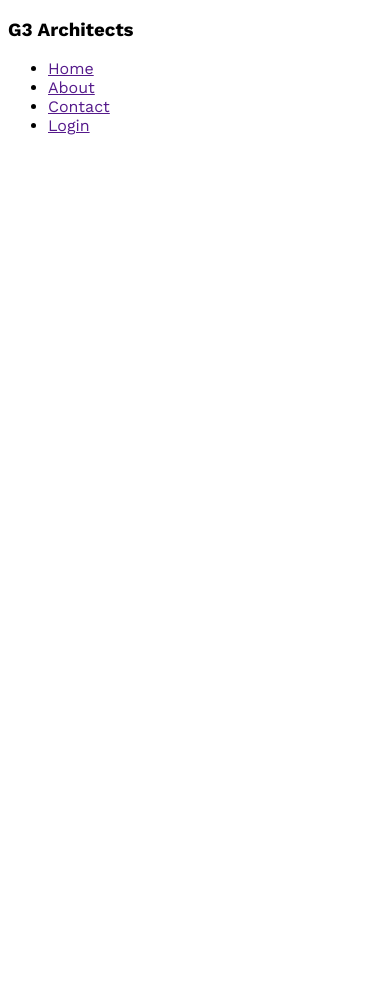
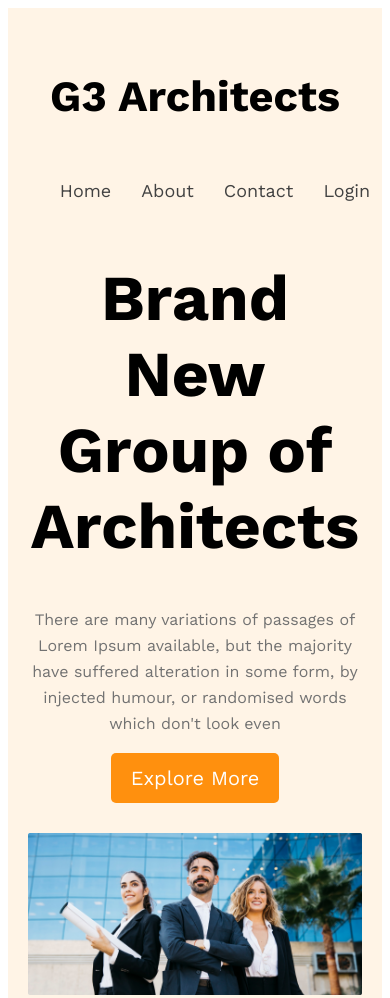
Before and after one commit to Kibria-Rafi/g3-architech-website, a plain HTML site: page index.html in a window 390 px wide. Shown: the top 998 px of the page. Before the commit the page ends 844 px from the top, so only its background shows below. Drawn offline with nearby package versions, Linux system fonts and the light colour scheme.

Commit message:
finished header part and add responsive layout

```diff
--- a/index.html
+++ b/index.html
@@ -9,7 +9,7 @@
 <body>
     <header>
        <nav>
-        <h3>G3 Architects</h3>
+        <h3 class="nav-title">G3 Architects</h3>
         <ul>
             <li><a href="">Home</a></li>
             <li><a href="">About</a></li>
@@ -17,6 +17,16 @@
             <li><a href="">Login</a></li>
         </ul>
        </nav>
+       <div class="bannar">
+        <div class="bannar-content">
+            <h1 class="bannar-title">Brand New
+                Group of Architects
+                </h1>
+                <p class="bannar-description">There are many variations of passages of Lorem Ipsum available, but the majority have suffered alteration in some form, by injected humour, or randomised words which don't look even</p>
+                <button class="btn-primary">Explore More</button>
+        </div>
+            <img class="img" src="images/banner.png" alt="">
+       </div>
     </header>
     <main>
 
--- a/style.css
+++ b/style.css
@@ -5,3 +5,87 @@
 
 font-family: 'Work Sans', sans-serif;
 }
+/* Header style */
+header{
+    background: rgba(255, 144, 14, 0.10);
+    padding: 50px 240px;
+
+}
+nav{
+    display: flex;
+    justify-content: space-between;
+    align-items: center;
+}
+.nav-title{
+    font-size: 2.7rem;
+    font-weight: 700;
+    font-family: Work Sans;
+}
+nav ul{
+    display: flex;
+    gap: 30px;
+}
+nav li{
+    list-style: none;
+    font-size: 18px;
+
+}
+nav li a{
+    text-decoration: none;
+    color:#424242;
+}
+/* bannar style */
+.bannar-content{
+    max-width: 800px;
+    text-align: center;
+    margin: 0px auto;
+}
+.bannar-title{
+    font-size: 4rem;
+    font-weight: 700;
+
+}
+.bannar-description{
+    color: var(--dark-03, #727272);
+    text-align: center;
+    font-family: Work Sans;
+    font-size: 16px;
+    font-weight: 400;
+    line-height: 26px; /* 162.5% */
+}
+.btn-primary{
+    padding: 13px 20px;
+    border: none;
+    border-radius: 5px;
+    background: #FF900E;
+    margin-bottom: 30px;
+    font-family: Work Sans;
+    color: #fff;
+    font-size: 1.25rem;
+    cursor: pointer;
+}
+.img{
+    width: 100%;
+    height: 100%;
+
+}
+/* responsive style */
+/* for mobile devices */
+@media screen and ( max-width:576px ) {
+    header{
+        padding: 20px;
+    }
+    nav{
+        flex-direction: column;
+    }
+}
+/*tablet or medium devices */
+@media screen and (min-width:576px) and (max-width:960px){
+    header{
+        padding: 50px;
+    }
+    nav{
+        flex-direction: column;
+    }
+
+}
```
